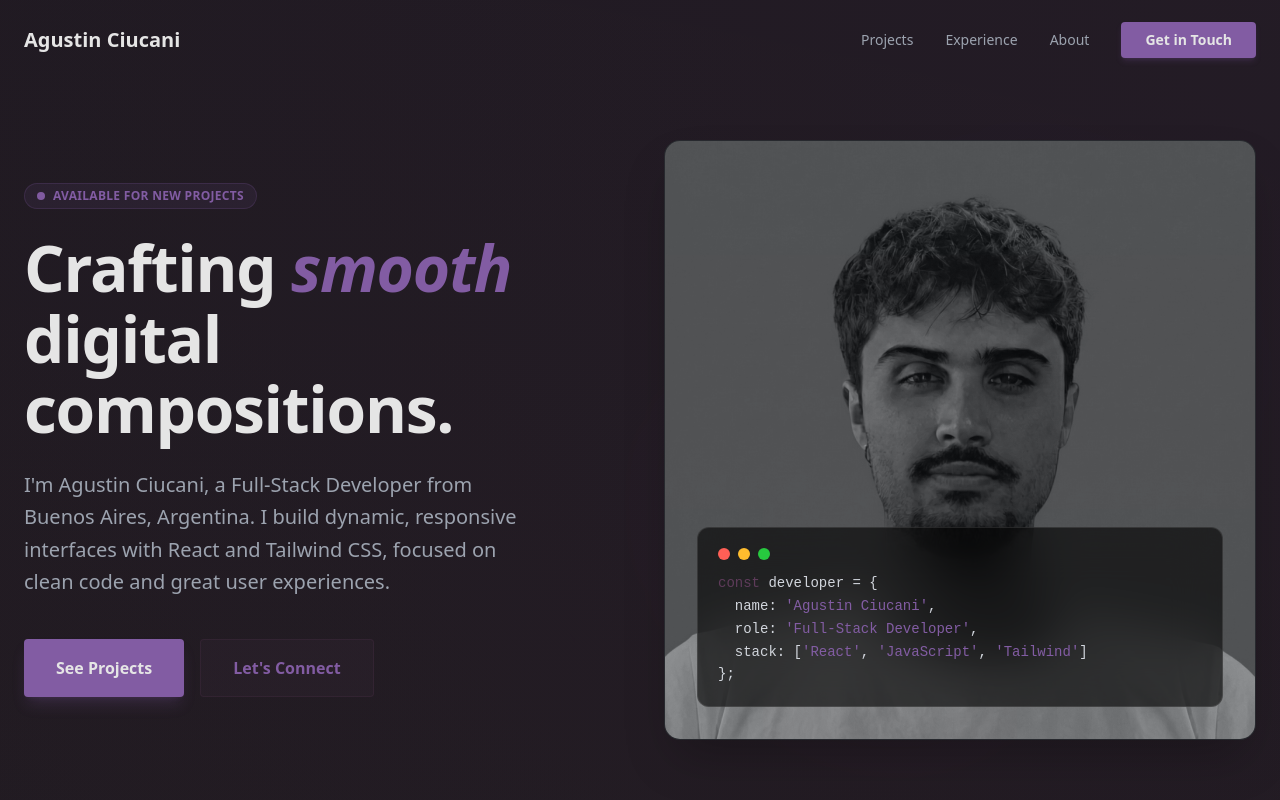
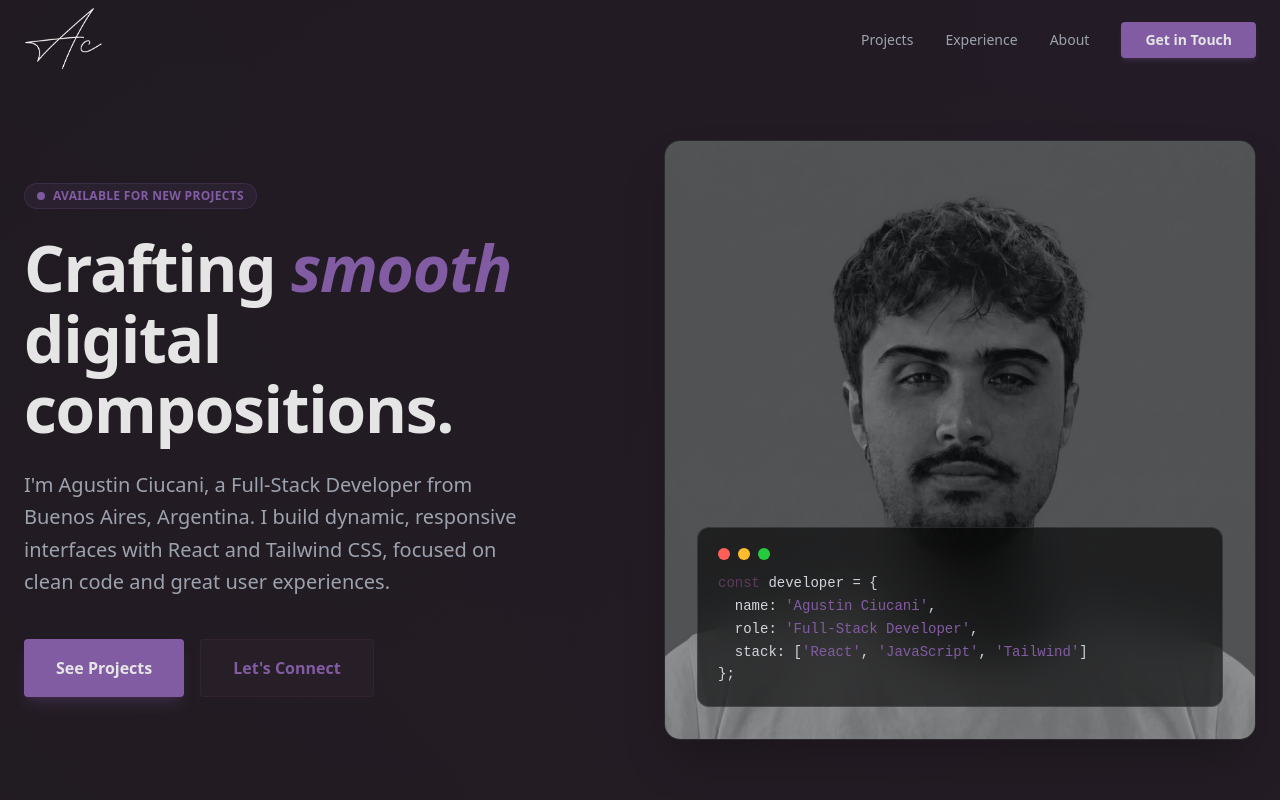
Before and after one commit to YukaC/PortfolioReact, a Next.js app: page / in a window 1280 px wide. Shown: the top 800 px of the page. Built offline with nearby package versions, Linux system fonts and the light colour scheme.

Commit message:
feat: replace name with logo and add amber glow on hover (#6)

```diff
--- a/src/components/Navbar.jsx
+++ b/src/components/Navbar.jsx
@@ -1,5 +1,6 @@
 import { useState, useEffect, startTransition } from "react";
 import Link from "next/link";
+import Image from "next/image";
 import { NAV_LINKS } from "@/data/constants";
 
 const Navbar = () => {
@@ -40,11 +41,18 @@ const Navbar = () => {
         {/* Logo */}
         <Link
           href="#home"
-          className="group flex items-center gap-2 font-heading font-bold text-xl hover:text-amber-glow transition-colors duration-300 focus:outline-none focus-visible:ring-2 focus-visible:ring-primary focus-visible:ring-offset-2 focus-visible:ring-offset-bg-main rounded"
+          className="group flex items-center gap-2 hover:drop-shadow-[0_0_10px_var(--color-amber-glow)] transition-all duration-300 focus:outline-none focus-visible:ring-2 focus-visible:ring-primary focus-visible:ring-offset-2 focus-visible:ring-offset-bg-main rounded"
           onClick={(e) => scrollToSection(e, "#home")}
           aria-label="Go to home section"
         >
-          Agustin Ciucani
+          <Image
+            src="/logo-white.png"
+            alt="Agustin Ciucani Logo"
+            width={200}
+            height={80}
+            className="h-16 w-auto"
+            priority
+          />
         </Link>
         <div className="hidden md:flex items-center gap-8">
           {NAV_LINKS.map((link) => (
@@ -80,10 +88,9 @@ const Navbar = () => {
         </button>
       </div>
 
-      {/* Mobile Menu */}
       <div
         id="mobile-menu"
-        className={`md:hidden absolute top-20 left-0 right-0 bg-bg-main/95 backdrop-blur-lg border-b border-(--color-border) transition-all duration-300 ${
+        className={`md:hidden absolute top-20 left-0 right-0 bg-[var(--color-bg)]/98 backdrop-blur-xl border-b border-(--color-border) transition-all duration-300 ${
           isMenuOpen
             ? "opacity-100 visible translate-y-0"
             : "opacity-0 invisible -translate-y-4"
```
